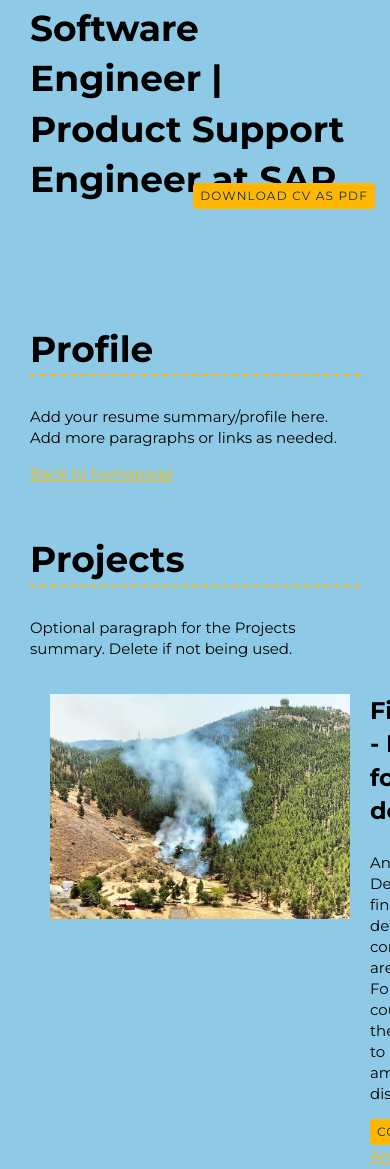
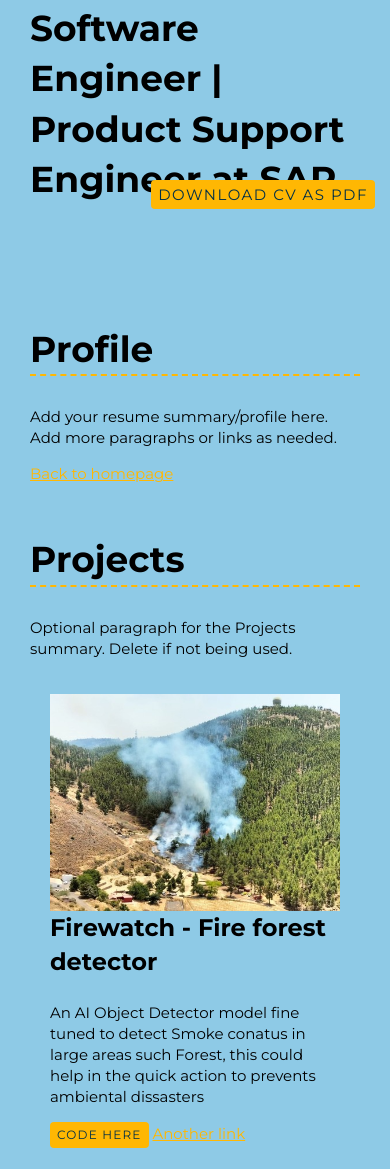
Before and after one commit to Douriel/Luis-Llamazares, a plain HTML site: page resume.html in a window 390 px wide. Shown: the part 615-1784 px from the top of the page. Drawn offline with Linux system fonts and the light colour scheme.

Commit message:
responsive upgrates

```diff
--- a/css/styles.css
+++ b/css/styles.css
@@ -69,7 +69,14 @@ a:hover {
     position: fixed;
     bottom: 20px;
     right: 15px;
+    font-size: 1.5rem;
+}
+@media screen and (max-width:1200px){
+    .download-link {
+        /* No funciona, quiero que si es menor de 1200px el boton se quede fijo. */
 
+        position: absolute;
+    }
 }
 
 .content-wrapper {
@@ -126,7 +133,6 @@ a:hover {
 /* Projects
 ------------------*/
 .project-container {
-    display: flex;
     padding: 20px;
 }
 .project-item {
@@ -135,11 +141,33 @@ a:hover {
 .project-item h3 {
     margin-top: 0%;
 }
-.project-container img {
-   width: 300px;
-   margin-right: 20px;
+.project-item img {
+    /* max-width: 100%; */
+   /* width: 300px;
+   margin-right: 20px; */
 }
 
+@media screen and (min-width:860px) {
+    .project-container {
+        display: flex;
+    }
+    .project-item img {
+        width: 300px;
+        margin-right: 20px;
+     }
+}
+
+@media screen and (max-width:859px) {
+    /* .project-container {
+        display: block;
+    } */
+    .project-item img {
+        max-width: 100%;
+        margin:auto;
+        display: block;
+
+     }
+}
 
 /* Work exp
 ------------------*/
```
